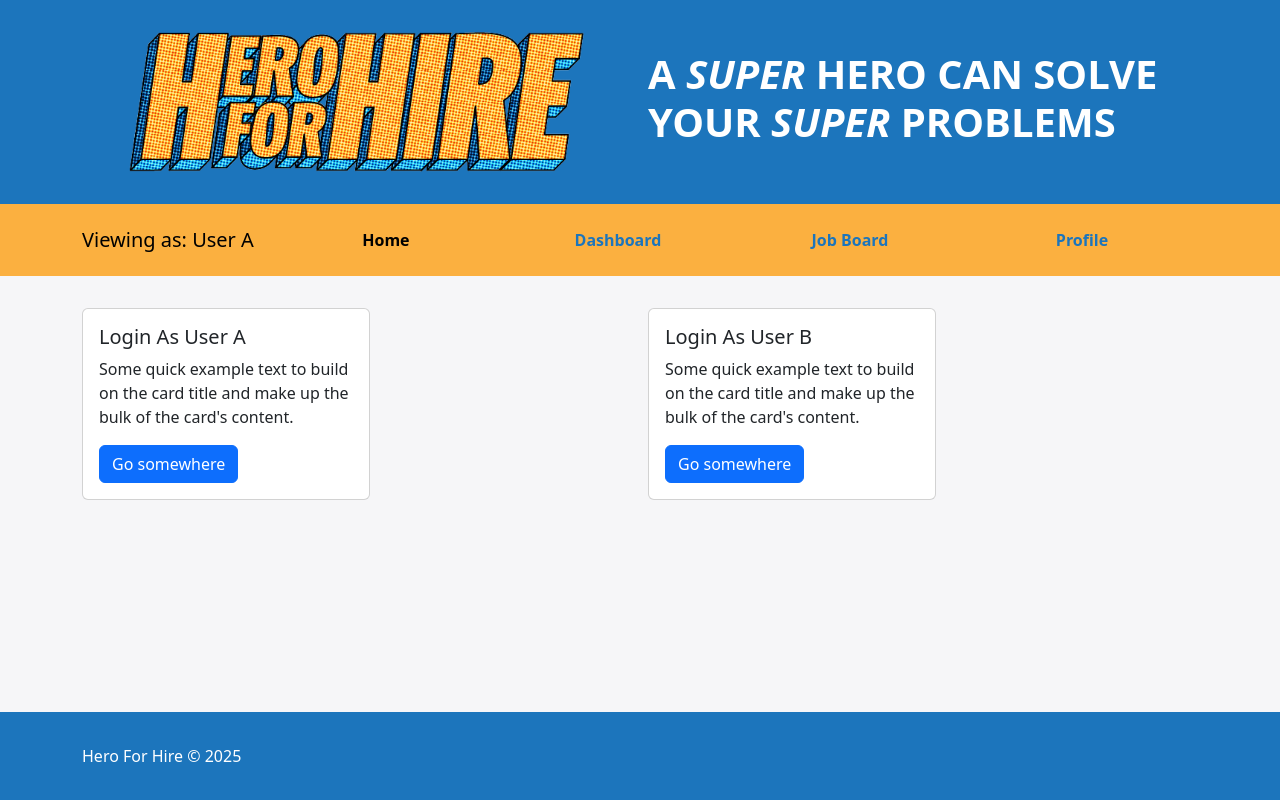
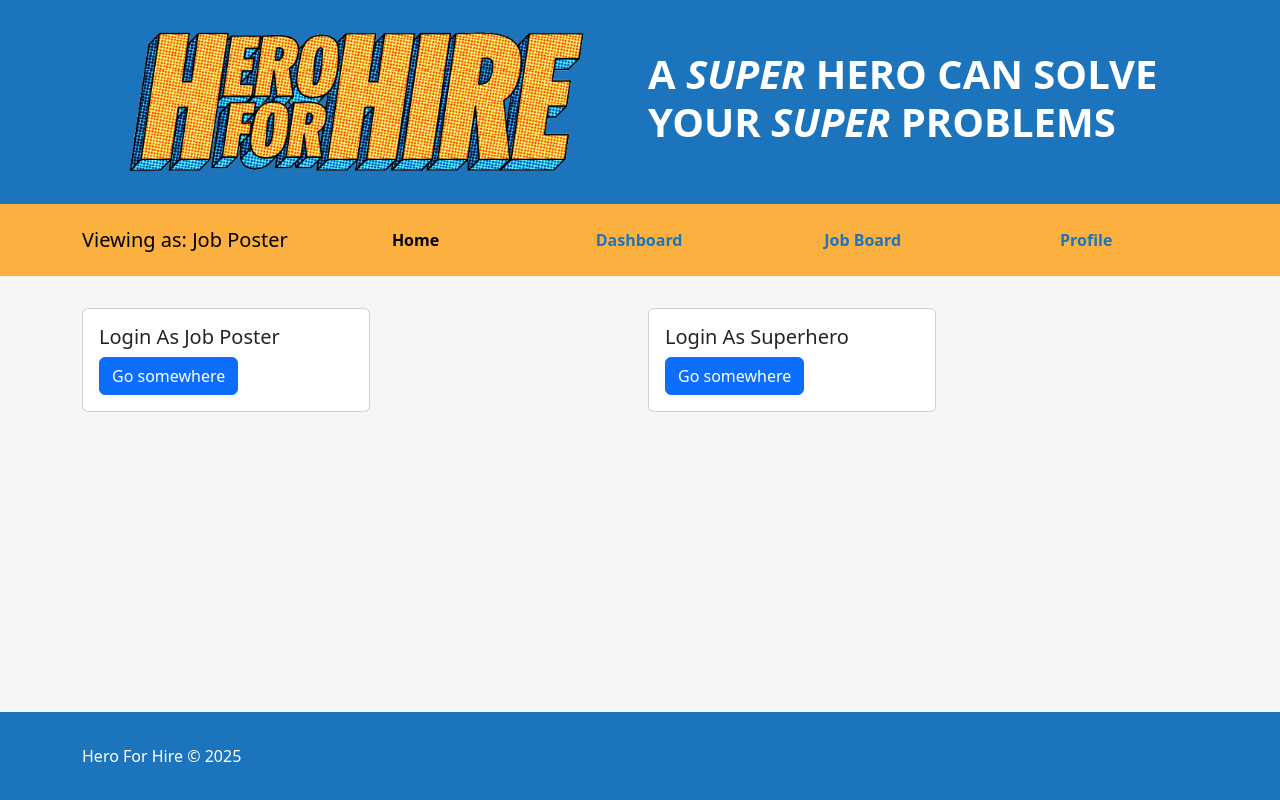
Before and after one commit to leweenie/COMP231-402-TEAM1, a React (Vite) app in the folder client/: page / in a window 1280 px wide. Built offline with nearby package versions, Linux system fonts and the light colour scheme.

Commit message:
Update viewing buttons

```diff
--- a/client/src/App.jsx
+++ b/client/src/App.jsx
@@ -27,7 +27,7 @@ const Layout = ({ children }) => (
 const App = () => {
 
   const [userId, setUserId] = useState(null)
-  const [userName, setUserName] = useState('User A')
+  const [userName, setUserName] = useState('Job Poster')
 
   useEffect(() => {
     if (!userName){
@@ -36,7 +36,7 @@ const App = () => {
     } else {
       document.getElementById('navDetailRef').classList.remove('hide')
       document.getElementById('navRef').innerText = `Viewing as: ${userName}`
-      userName == 'User A' ? setUserId('67e042b2c10084905143d0e7') : setUserId('67e056755de81c089382446e')
+      userName == 'Job Poster' ? setUserId('67e042b2c10084905143d0e7') : setUserId('67e056755de81c089382446e')
     }
   }, [userName])
 
--- a/client/src/components/Body.jsx
+++ b/client/src/components/Body.jsx
@@ -14,12 +14,12 @@ const Body = (props) => {
           <Card style={{ width: '18rem' }}>
             {/* <Card.Img variant="top" src="holder.js/100px180" /> */}
             <Card.Body>
-              <Card.Title>Login As User A</Card.Title>
-              <Card.Text>
+              <Card.Title>Login As Job Poster</Card.Title>
+              {/* <Card.Text>
                 Some quick example text to build on the card title and make up the
                 bulk of the card's content.
-              </Card.Text>
-              <Button onClick={() => setUserName('User A')} variant="primary">Go somewhere</Button>
+              </Card.Text> */}
+              <Button onClick={() => setUserName('Job Poster')} variant="primary">Go somewhere</Button>
             </Card.Body>
           </Card>
          </Col>
@@ -27,12 +27,12 @@ const Body = (props) => {
          <Card style={{ width: '18rem' }}>
             {/* <Card.Img variant="top" src="holder.js/100px180" /> */}
             <Card.Body>
-              <Card.Title>Login As User B</Card.Title>
-              <Card.Text>
+              <Card.Title>Login As Superhero</Card.Title>
+              {/* <Card.Text>
                 Some quick example text to build on the card title and make up the
                 bulk of the card's content.
-              </Card.Text>
-              <Button onClick={() => setUserName('User B')}  variant="primary">Go somewhere</Button>
+              </Card.Text> */}
+              <Button onClick={() => setUserName('Superhero')}  variant="primary">Go somewhere</Button>
             </Card.Body>
           </Card>
          </Col>
```
